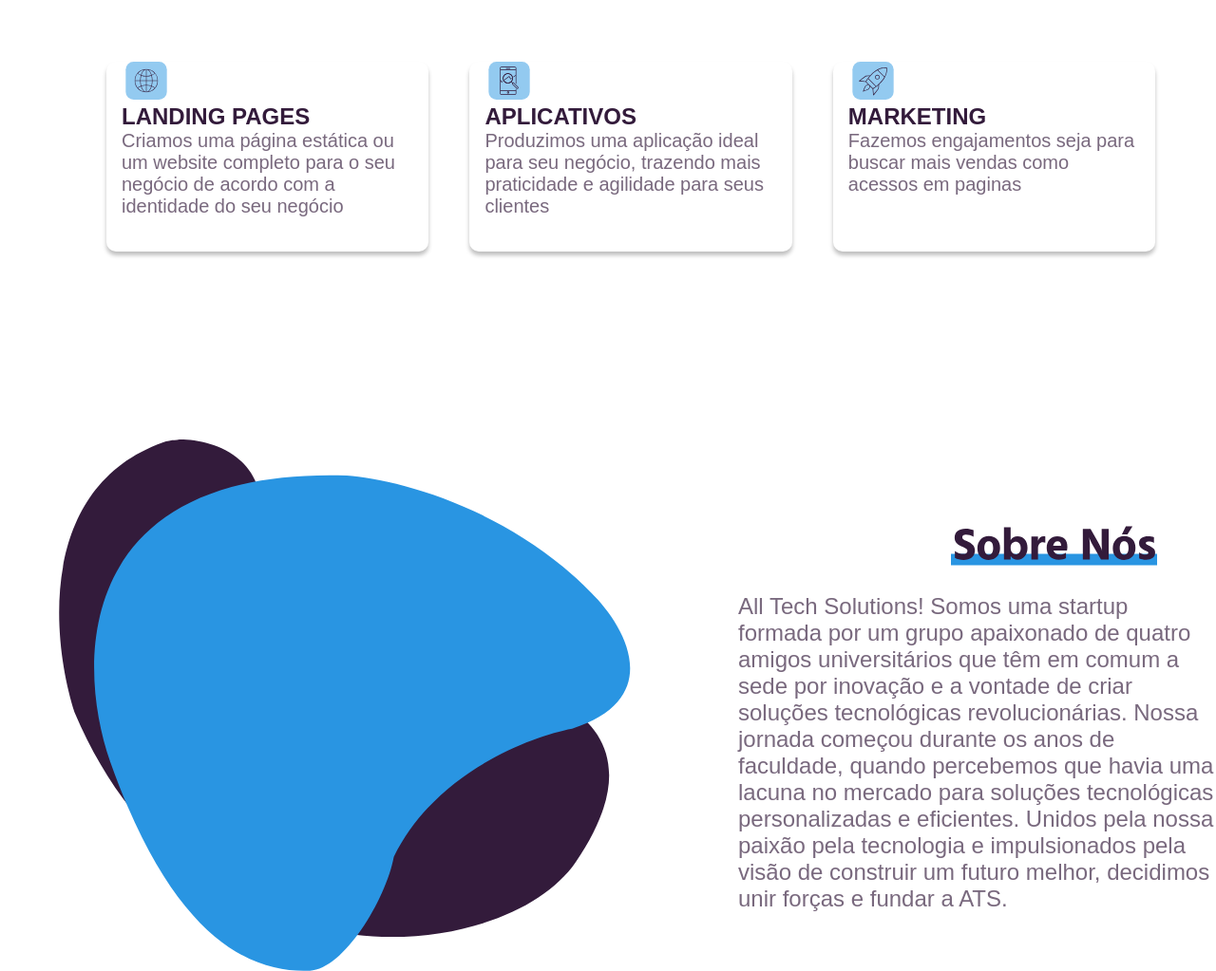
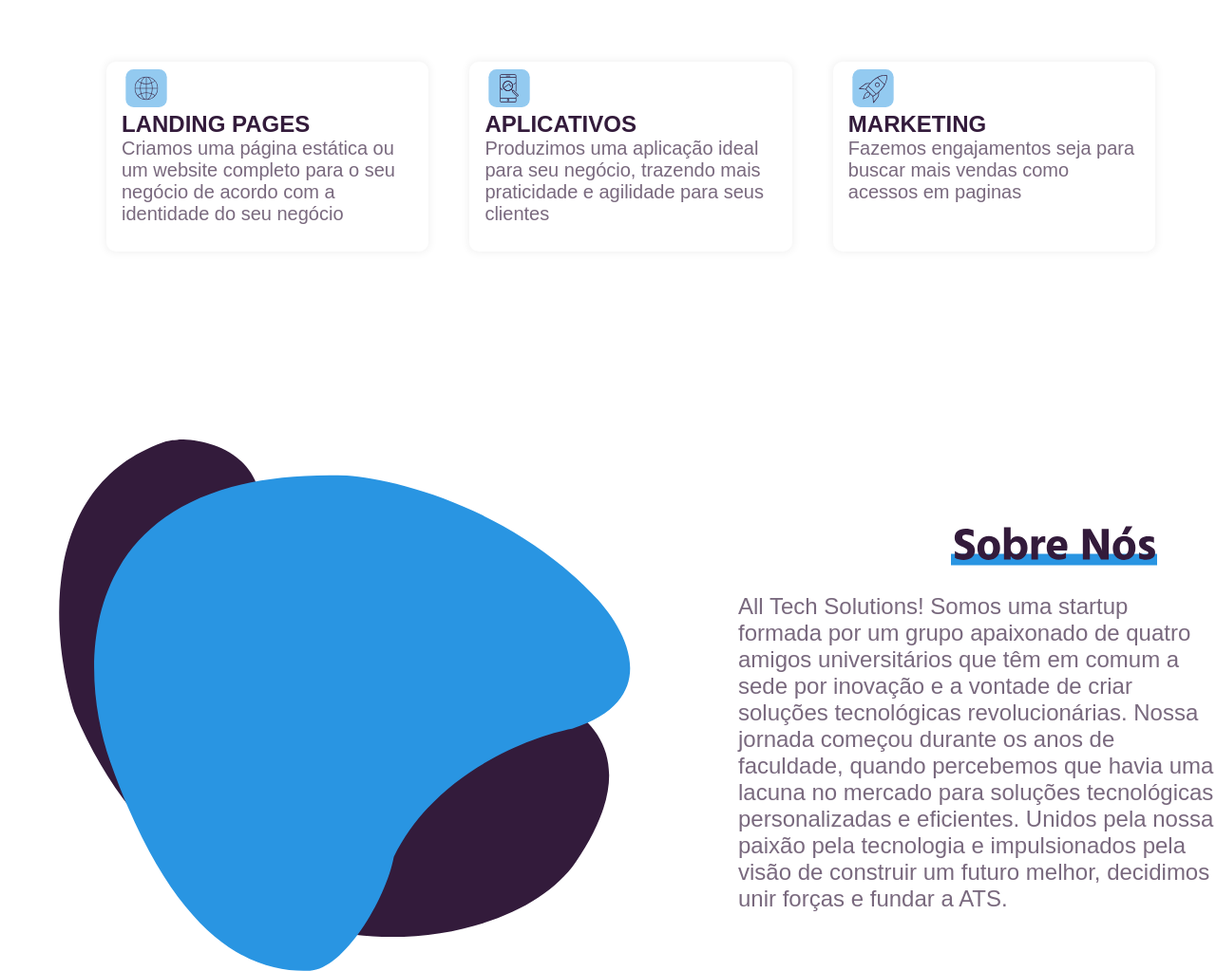
Before and after one commit to Emanooell/ATS, a plain HTML site: page index.html in a window 1280 px wide. Shown: the part 1436-2459 px from the top of the page at 95% size. Drawn offline with Linux system fonts and the light colour scheme; a web font is replaced by a local one.

Commit message:
Finishing Details

```diff
--- a/index.css
+++ b/index.css
@@ -83,7 +83,7 @@ body {
     flex: 1;
     height: 200px;
     width: 35%;
-    box-shadow: 0px 4px 4px rgba(0, 0, 0, 0.25);
+    box-shadow: 0px 0px 9px 2px rgba(0, 0, 0, 0.05);
     border-radius: 10px;
     padding: 0 1em;
     margin-top: 1em;
@@ -103,6 +103,7 @@ body {
 }
 
 .card__imagem {
+    padding-top: 0.5em;
     width: 52px;
     height: 40px;
 }
--- a/style/servicos.css
+++ b/style/servicos.css
@@ -48,7 +48,8 @@
     width: 100%;
     gap: 10px;
     flex-direction: column;
-    box-shadow: 0px 4px 4px rgba(0, 0, 0, 0.05);
+    box-shadow: 0px 0px 9px 2px rgba(0, 0, 0, 0.05);
+
     border-radius: 10px;
     max-width: 26em;
 
```
